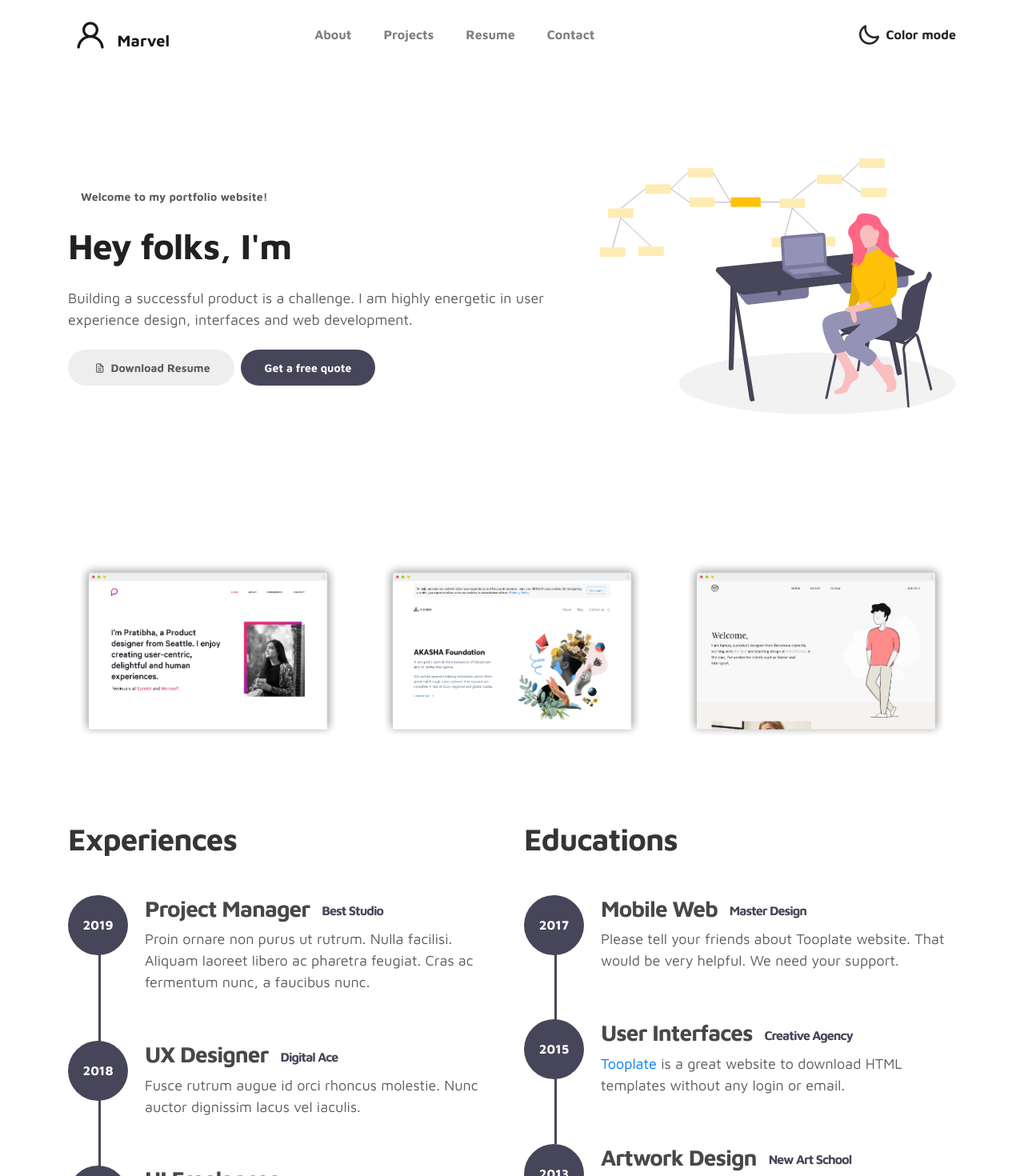
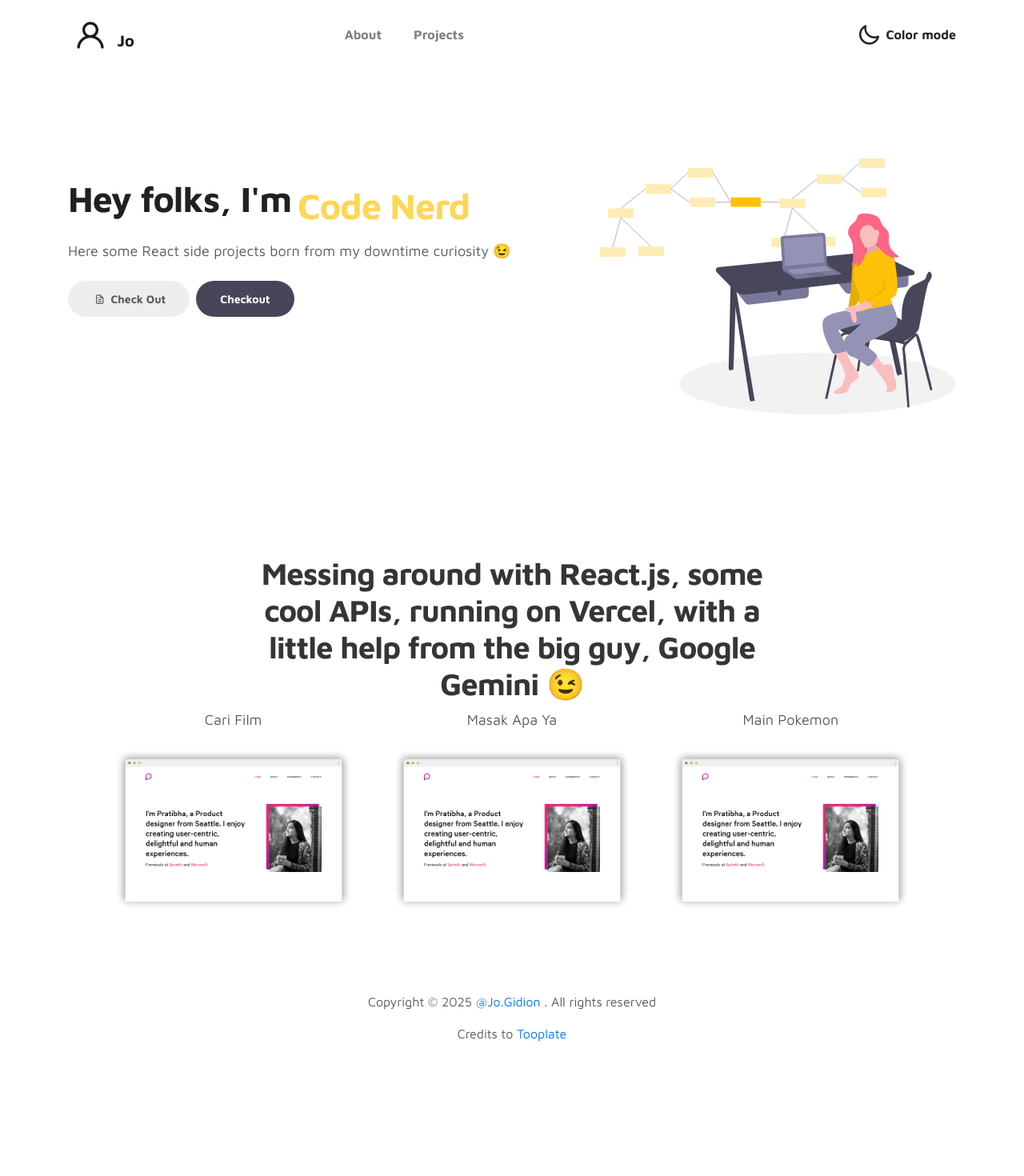
Before and after one commit to jhogidh/porto-react-api, a React (Vite) app: page / in a window 1280 px wide. Shown: the top 1470 px of the page at 80% size. After the commit the page ends 1368 px from the top, so only its background shows below. Built offline with nearby package versions, Linux system fonts and the light colour scheme.

Commit message:
[FEATURE] Add About & Projects Section

```diff
--- a/public/css/tooplate-style.css
+++ b/public/css/tooplate-style.css
@@ -5,7 +5,6 @@ Tooplate 2115 Marvel
 https://www.tooplate.com/view/2115-marvel
 
 */
-
 
 @import url("https://fonts.googleapis.com/css?family=Maven+Pro:400,700");
 body {
@@ -15,6 +14,12 @@ body {
 
 .full-screen {
   padding: 8rem 0;
+}
+
+@media (max-width: 768px) {
+  .full-screen {
+    padding: 3.5rem 0; /* khusus untuk mobile */
+  }
 }
 
 .small-text {
@@ -54,7 +59,12 @@ p {
   color: #5b5b5b;
 }
 
-h1, h2, h3, h4, h5, h6 {
+h1,
+h2,
+h3,
+h4,
+h5,
+h6 {
   font-weight: bold;
   letter-spacing: -1px;
 }
@@ -76,7 +86,8 @@ h3 {
 }
 
 h3,
-b, strong {
+b,
+strong {
   font-weight: bold;
 }
 
@@ -110,8 +121,8 @@ b, strong {
 .animated-info {
   display: inline-block;
   vertical-align: top;
-  margin-top: 5px;
-  min-width: 260px;
+  margin-top: 6px;
+  min-width: 300px;
   position: relative;
 }
 
@@ -120,7 +131,7 @@ b, strong {
 }
 
 .animated-item {
-  font-size: 38px;
+  font-size: 45px;
   line-height: inherit;
   display: block;
   opacity: 0;
@@ -131,10 +142,10 @@ b, strong {
   left: 0;
   animation: BottomTotop 6s linear infinite 0s;
 }
-.animated-item:nth-child(2n+2) {
+.animated-item:nth-child(2n + 2) {
   animation-delay: 2s;
 }
-.animated-item:nth-child(3n+3) {
+.animated-item:nth-child(3n + 3) {
   animation-delay: 4s;
 }
 
@@ -276,15 +287,15 @@ b, strong {
   right: 6px;
 }
 .color-mode-icon:after {
-  font-family: 'unicons';
-  content: '\ea9f';
+  font-family: "unicons";
+  content: "\ea9f";
   font-size: 30px;
   font-weight: 300;
   font-style: normal;
 }
 .color-mode-icon.active:after {
-  font-family: 'unicons';
-  content: '\eb65';
+  font-family: "unicons";
+  content: "\eb65";
   font-size: 30px;
   color: #ffffff;
 }
@@ -308,7 +319,12 @@ b, strong {
 }
 .dark-mode .feature-card .uil,
 .dark-mode .navbar-light .navbar-brand,
-.dark-mode h1, .dark-mode h2, .dark-mode h3, .dark-mode h4, .dark-mode h5, .dark-mode h6,
+.dark-mode h1,
+.dark-mode h2,
+.dark-mode h3,
+.dark-mode h4,
+.dark-mode h5,
+.dark-mode h6,
 .dark-mode .color-mode {
   color: #ffffff;
 }
@@ -377,27 +393,27 @@ b, strong {
   position: absolute;
   top: 50%;
   transform: translate(0, -50%);
-  font-family: 'unicons';
+  font-family: "unicons";
   font-size: 100px;
   line-height: normal;
 }
 .owl-carousel .owl-nav .owl-prev:before {
-  content: '\e833';
+  content: "\e833";
   left: -45px;
 }
 .owl-carousel .owl-nav .owl-next:before {
-  content: '\e836';
+  content: "\e836";
   right: -45px;
 }
 
-.owl-theme .owl-nav [class*=owl-] {
+.owl-theme .owl-nav [class*="owl-"] {
   background: none;
   border-radius: 0;
   margin: 0;
   padding: 0;
   font-size: inherit;
 }
-.owl-theme .owl-nav [class*=owl-]:hover {
+.owl-theme .owl-nav [class*="owl-"]:hover {
   color: #ffc200;
 }
 .owl-theme .owl-dots .owl-dot {
@@ -407,7 +423,8 @@ b, strong {
   width: 8px;
   height: 8px;
 }
-.owl-theme .owl-dots .owl-dot.active span, .owl-theme .owl-dots .owl-dot:hover span {
+.owl-theme .owl-dots .owl-dot.active span,
+.owl-theme .owl-dots .owl-dot:hover span {
   background: #5b5b5b;
 }
 
@@ -429,7 +446,8 @@ b, strong {
 .contact-form .form-control:not(textarea) {
   height: 48px;
 }
-.contact-form .form-control:hover, .contact-form .form-control:focus {
+.contact-form .form-control:hover,
+.contact-form .form-control:focus {
   border-color: #ffc200;
 }
 .contact-form .submit-btn {
@@ -451,7 +469,8 @@ b, strong {
   position: relative;
   bottom: 8px;
 }
-.contact-info p, .contact-info a {
+.contact-info p,
+.contact-info a {
   color: #f7f3f3;
 }
 
@@ -495,7 +514,7 @@ b, strong {
 }
 @media (max-width: 767px) {
   h1 {
-    font-size: 2.4em;
+    font-size: 2.28em;
   }
 
   h2 {
@@ -517,9 +536,9 @@ b, strong {
   }
 }
 @media (max-width: 580px) {
-	.animated-info {
-		min-width: 200px;
-	}
+  .animated-info {
+    min-width: 220px;
+  }
   .animated-item {
     font-size: 30px;
   }
@@ -552,7 +571,7 @@ b, strong {
   }
 
   .full-screen {
-    padding: 4rem 0;
+    padding: 5rem 0;
   }
 
   .mobile-block {
@@ -568,3 +587,71 @@ b, strong {
     vertical-align: top;
   }
 }
+
+/* ======================================================= */
+/* ===== DESAIN SUPER MINIMALIS (FLOATING) - SWIPER ===== */
+/* ======================================================= */
+
+/* 1. Variabel untuk konsistensi */
+:root {
+  --floating-arrow-color: #555; /* Warna panah di state normal */
+  --floating-arrow-color-hover: #000; /* Warna panah saat hover */
+  --floating-bg-hover: rgba(
+    0,
+    0,
+    0,
+    0.07
+  ); /* Latar belakang yang muncul saat hover */
+}
+
+/* 2. Tombol utama dibuat "tak terlihat", hanya sebagai area klik */
+.swiper-button-prev,
+.swiper-button-next {
+  /* Hapus semua gaya visual dari container tombol */
+  background: none;
+  border: none;
+  border-radius: 0;
+  width: 60px; /* Area klik yang lebih besar */
+  height: 60px; /* Area klik yang lebih besar */
+}
+
+/* 3. Semua gaya visual kita terapkan pada panahnya (::after) */
+.swiper-button-prev::after,
+.swiper-button-next::after {
+  /* Ukuran dan warna panah */
+  font-size: 24px;
+  font-weight: 600;
+  color: var(--floating-arrow-color);
+
+  /* Membuat "wadah" lingkaran untuk panah, tapi transparan */
+  display: flex;
+  align-items: center;
+  justify-content: center;
+  width: 50px;
+  height: 50px;
+  background-color: transparent;
+  border-radius: 50%;
+
+  /* Transisi untuk semua efek agar super mulus */
+  transition: all 0.25s ease-out;
+}
+
+/* 4. ✨ Interaksi Utama Saat Hover ✨ */
+.swiper-button-prev:hover::after,
+.swiper-button-next:hover::after {
+  /* Latar belakang lingkaran yang lembut akan FADE IN */
+  background-color: var(--floating-bg-hover);
+
+  /* Warna panah menjadi lebih tegas */
+  color: var(--floating-arrow-color-hover);
+
+  /* Panah sedikit membesar untuk feedback */
+  transform: scale(1.1);
+}
+
+/* 5. Feedback saat klik, dibuat sangat cepat dan responsif */
+.swiper-button-prev:active::after,
+.swiper-button-next:active::after {
+  transform: scale(0.9);
+  transition-duration: 0.1s;
+}
--- a/src/App.jsx
+++ b/src/App.jsx
@@ -18,8 +18,8 @@ function App() {
       <Navbar />
       <About />
       <Projects />
-      <Resume />
-      <Contact />
+      {/* <Resume />
+      <Contact /> */}
       <Footer />
     </>
   );
--- a/src/components/About.jsx
+++ b/src/components/About.jsx
@@ -11,35 +11,29 @@ function About() {
     >
       <div className="container">
         <div className="row">
-          <div className="col-lg-7 col-md-12 col-12 d-flex align-items-center">
+          <div className="col-lg-7 col-md-12 col-12 align-items-center">
             <div className="about-text">
-              <small className="small-text">
-                Welcome to{" "}
-                <span className="mobile-block">my portfolio website!</span>
-              </small>
               <h1 className="animated animated-text">
                 <span className="mr-2">Hey folks, I'm</span>
                 <div className="animated-info">
-                  <span className="animated-item">Marvel Sann</span>
-                  <span className="animated-item">Web Designer</span>
-                  <span className="animated-item">UI Specialist</span>
+                  <span className="animated-item">Jo</span>
+                  <span className="animated-item">Web Enthusiast</span>
+                  <span className="animated-item">Code Nerd</span>
                 </div>
               </h1>
               <p>
-                Building a successful product is a challenge. I am highly
-                energetic in user experience design, interfaces and web
-                development.
+                Here some React side projects born from my downtime curiosity 😉
               </p>
 
               <div className="custom-btn-group mt-4">
-                <a href="#" className="btn mr-lg-2 custom-btn">
-                  <i className="uil uil-file-alt"></i> Download Resume
+                <a href="#project" className="btn mr-lg-2 custom-btn">
+                  <i className="uil uil-file-alt"></i> Check Out
                 </a>
                 <a
-                  href="#contact"
+                  href="#project"
                   className="btn custom-btn custom-btn-bg custom-btn-link"
                 >
-                  Get a free quote
+                  Checkout
                 </a>
               </div>
             </div>
--- a/src/components/Footer.jsx
+++ b/src/components/Footer.jsx
@@ -8,10 +8,12 @@ function Footer() {
         <div className="row">
           <div className="col-lg-12 col-12">
             <p className="copyright-text text-center">
-              Copyright &copy; 2019 Company Name . All rights reserved
+              Copyright &copy; 2025{" "}
+              <a href="https://www.instagram.com/jo.gidion">@Jo.Gidion</a> . All
+              rights reserved
             </p>
             <p className="copyright-text text-center">
-              Designed by{" "}
+              Credits to{" "}
               <a rel="nofollow" href="https://www.facebook.com/tooplate">
                 Tooplate
               </a>
--- a/src/components/Navbar.jsx
+++ b/src/components/Navbar.jsx
@@ -2,18 +2,21 @@
 import React, { useEffect, useState } from "react";
 
 function Navbar() {
-  // 1. Buat state untuk melacak mode saat ini
   const [isDarkMode, setDarkMode] = useState(false);
 
-  // 2. Buat fungsi untuk mengubah state
+  // 1. TAMBAHKAN STATE BARU untuk melacak status collapse navbar
+  const [isNavCollapsed, setIsNavCollapsed] = useState(true);
+
+  // Fungsi untuk mengubah state collapse saat tombol diklik
+  const handleNavCollapse = () => setIsNavCollapsed(!isNavCollapsed);
+
   const toggleColorMode = () => {
     setDarkMode(!isDarkMode);
   };
 
-  // 3. Gunakan useEffect untuk menambahkan/menghapus kelas dari body
   useEffect(() => {
     if (isDarkMode) {
-      document.body.classList.add("dark-mode"); // Ganti 'dark-mode' dengan nama kelas yang sesuai dari CSS Anda
+      document.body.classList.add("dark-mode");
     } else {
       document.body.classList.remove("dark-mode");
     }
@@ -23,24 +26,27 @@ function Navbar() {
     <nav className="navbar navbar-expand-sm navbar-light">
       <div className="container">
         <a className="navbar-brand" href="index.html">
-          <i className="uil uil-user"></i> Marvel
+          <i className="uil uil-user"></i> Jo
         </a>
 
+        {/* 2. MODIFIKASI TOMBOL TOGGLE */}
         <button
           className="navbar-toggler"
           type="button"
-          data-toggle="collapse"
-          data-target="#navbarNav"
           aria-controls="navbarNav"
-          aria-expanded="false"
+          aria-expanded={!isNavCollapsed ? true : false} // Dinamis berdasarkan state
           aria-label="Toggle navigation"
+          onClick={handleNavCollapse} // Panggil fungsi saat diklik
         >
-          <span className="navbar-toggler-icon"></span>
-          <span className="navbar-toggler-icon"></span>
           <span className="navbar-toggler-icon"></span>
         </button>
 
-        <div className="collapse navbar-collapse" id="navbarNav">
+        {/* 3. MODIFIKASI DIV MENU */}
+        {/* Kelas 'show' akan ditambahkan secara dinamis berdasarkan state */}
+        <div
+          className={`${isNavCollapsed ? "collapse" : ""} navbar-collapse`}
+          id="navbarNav"
+        >
           <ul className="navbar-nav mx-auto">
             <li className="nav-item">
               <a href="#about" className="nav-link">
@@ -52,7 +58,7 @@ function Navbar() {
                 <span data-hover="Projects">Projects</span>
               </a>
             </li>
-            <li className="nav-item">
+            {/* <li className="nav-item">
               <a href="#resume" className="nav-link">
                 <span data-hover="Resume">Resume</span>
               </a>
@@ -61,7 +67,7 @@ function Navbar() {
               <a href="#contact" className="nav-link">
                 <span data-hover="Contact">Contact</span>
               </a>
-            </li>
+            </li> */}
           </ul>
 
           <ul className="navbar-nav ml-lg-auto">
--- a/src/components/Projects.jsx
+++ b/src/components/Projects.jsx
@@ -1,42 +1,93 @@
-// Projects.js
+// src/components/Projects.js
+
 import React from "react";
 // Impor komponen Swiper
+import { Swiper, SwiperSlide } from "swiper/react";
+// Impor modul tambahan jika perlu (misal: navigasi, pagination)
+import { Navigation, Pagination, Autoplay } from "swiper/modules";
 
 // Impor style Swiper
 import "swiper/css";
-import { Swiper, SwiperSlide } from "swiper/react";
+import "swiper/css/navigation";
+import "swiper/css/pagination";
 
 function Projects() {
-  const projectImages = [
-    "images/project/project-image01.png",
-    "images/project/project-image02.png",
-    "images/project/project-image03.png",
-    "images/project/project-image04.png",
-    "images/project/project-image05.png",
+  const projects = [
+    {
+      name: "Cari Film",
+      url: "https://cari-film-bagus.vercel.app/",
+      images: "images/project/project-image01.png",
+    },
+    {
+      name: "Masak Apa Ya",
+      url: "https://masak-apa-ya.vercel.app/",
+      images: "images/project/project-image01.png",
+    },
+    {
+      name: "Main Pokemon",
+      url: "https://main-pokemon.vercel.app/",
+      images: "images/project/project-image01.png",
+    },
   ];
 
   return (
     <section className="project py-5" id="project">
       <div className="container">
-        {/* ... judul section ... */}
+        <div className="row">
+          <div className="col-lg-11 text-center mx-auto col-12">
+            <div className="col-lg-8 mx-auto">
+              <h2>
+                Messing around with React.js, some cool APIs, running on Vercel,
+                with a little help from the big guy, Google Gemini 😉
+              </h2>
+            </div>
+
             <Swiper
-          spaceBetween={30}
-          slidesPerView={3} // Tampilkan 3 slide sekaligus
+              // Daftarkan modul yang ingin digunakan
+              modules={[Navigation, Pagination, Autoplay]}
               loop={true}
-          autoplay={{ delay: 2500 }}
+              autoplay={{
+                delay: 2500,
+                disableOnInteraction: false,
+              }}
+              pagination={{ clickable: true }} // Menambahkan titik navigasi
+              navigation={true} // Menambahkan tombol panah navigasi
+              // ✨ Tambahkan prop breakpoints di sini ✨
+              breakpoints={{
+                // Aturan ketika lebar layar >= 320px (Mobile)
+                320: {
+                  slidesPerView: 1,
+                  spaceBetween: 10,
+                },
+                // Aturan ketika lebar layar >= 768px (Tablet)
+                768: {
+                  slidesPerView: 2,
+                  spaceBetween: 20,
+                },
+                // Aturan ketika lebar layar >= 1024px (Desktop)
+                1024: {
+                  slidesPerView: 3,
+                  spaceBetween: 30,
+                },
+              }}
             >
-          {projectImages.map((image, index) => (
+              {projects.map((item, index) => (
                 <SwiperSlide key={index}>
                   <div className="project-info">
+                    <p>{item.name}</p>
+                    <a href={item.url}>
                       <img
-                  src={image}
+                        src={item.images}
                         className="img-fluid"
                         alt={`project image ${index + 1}`}
                       />
+                    </a>
                   </div>
                 </SwiperSlide>
               ))}
             </Swiper>
+          </div>
+        </div>
       </div>
     </section>
   );
```
Lines whose indentation alone changed are shown as unchanged.
